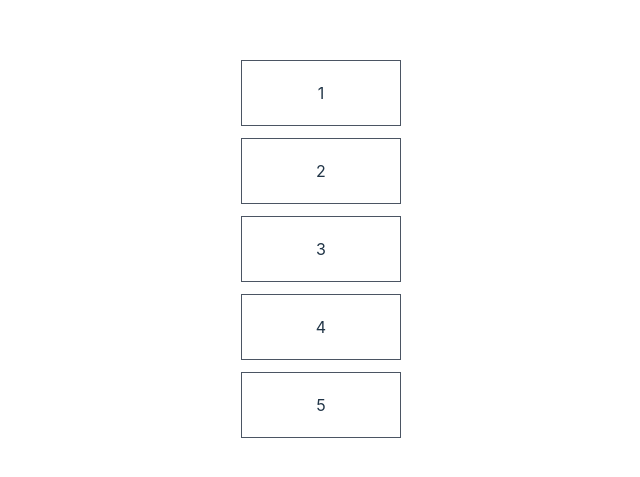
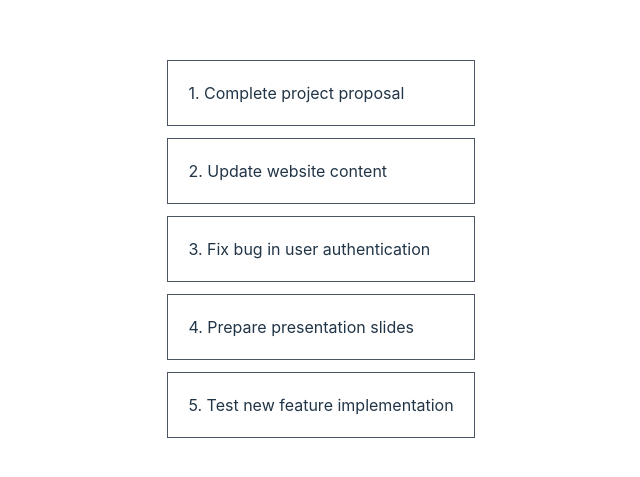
Before and after one commit to LearnWithHasinHayder/vue-loop, a Vue app: page / in a window 1280 px wide. Shown: the part 151-628 px from the top of the page, without its empty margins (319-959 px from the left). Built offline with nearby package versions, Linux system fonts and the light colour scheme.

Commit message:
Episode 02 Code

```diff
--- a/src/App.vue
+++ b/src/App.vue
@@ -1,11 +1,17 @@
 <script setup>
-
+const tasks = [
+  "Complete project proposal",
+  "Update website content",
+  "Fix bug in user authentication",
+  "Prepare presentation slides",
+  "Test new feature implementation",
+];
 </script>
 
 <template>
   <section class="mx-auto container">
     <section class="mx-auto container space-y-3">
-        <div class="p-5 border border-gray-600 w-40" v-for="n in 5">{{ n }}</div>
+        <div class="p-5 border border-gray-600 text-left" v-for="(task, index) in tasks"> {{ index+1 }}. {{ task }}</div>
     </section>
   </section>
 </template>
```
